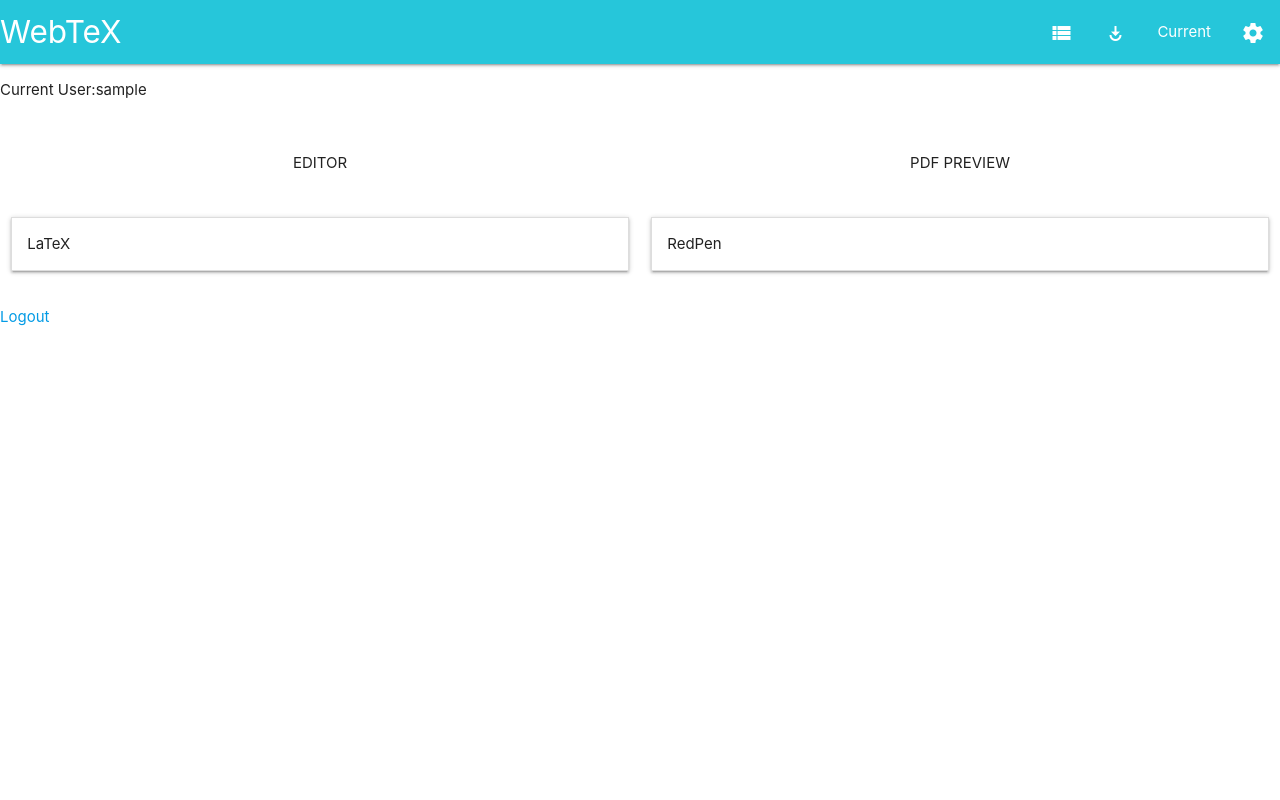
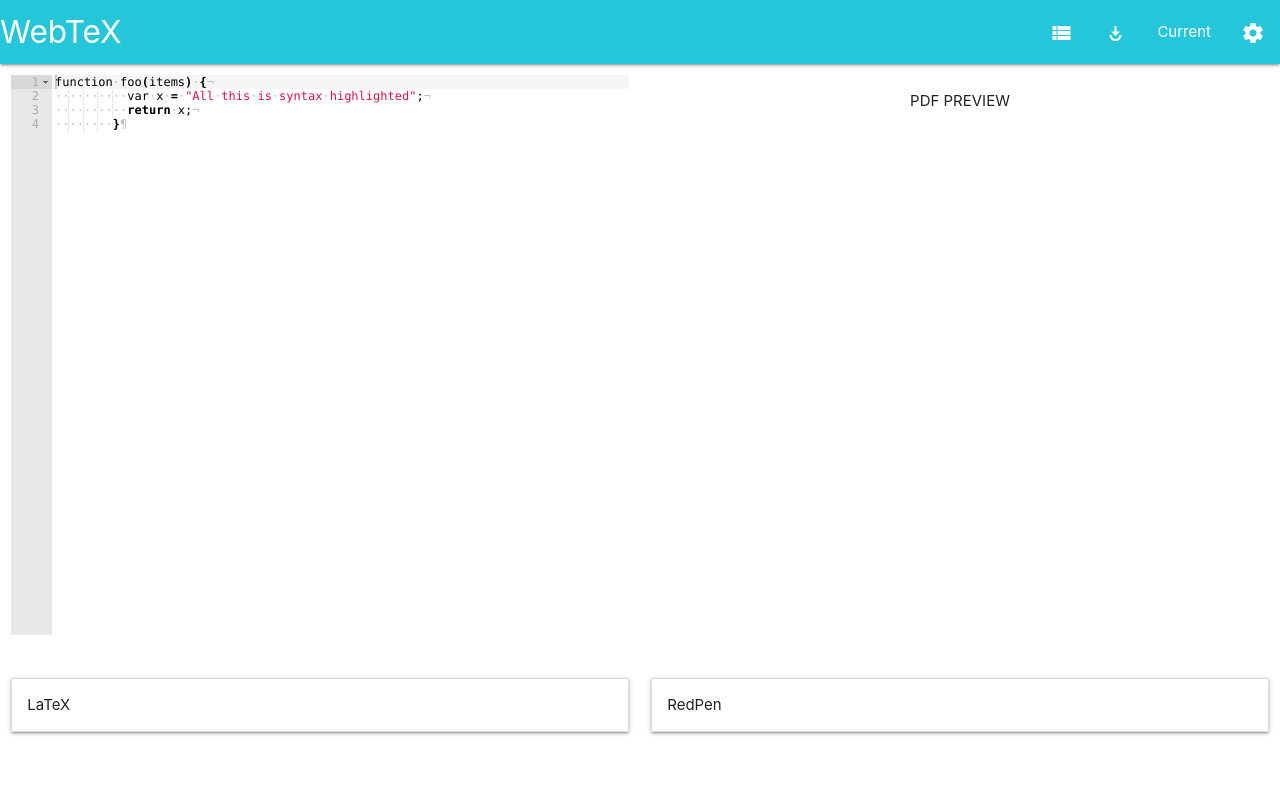
Before and after one commit to arkenous/webtex, a Django app: page / in a window 1280 px wide. Run offline with Django 3.2, Linux system fonts and the light colour scheme; the visitor is signed in with stand-in values (Sample User, id 1); some libraries are stand-ins or nearby versions.

Commit message:
FIx layout, and add some modals to show latex/redpen logs and directory list

```diff
--- a/editor/templates/index.jinja
+++ b/editor/templates/index.jinja
@@ -1,11 +1,22 @@
 {% extends "base.jinja" %}
+
+{% block header %}
+  <script src="https://cdnjs.cloudflare.com/ajax/libs/ace/1.2.8/ace.js" type="text/javascript" charset="utf-8"></script>
+  <style>
+    html {height:100%;}
+    body {height:100%;}
+    .tabs-content {height: 100% !important;}
+    .carousel {height: 100% !important;}
+    .carousel-item {height: 100% !important;}
+  </style>
+{% endblock %}
 
 {% block content %}
   <nav class="hide-on-small-only cyan lighten-1">
     <div class="nav-wrapper">
       <a href="#" class="brand-logo left">WebTeX</a>
       <ul id="nav-mobile" class="right">
-        <li><a href="#" class="waves-effect waves-light"><i class="material-icons">view_list</i></a></li>
+        <li><a href="#directory_list_fixed_footer_modal" class="waves-effect waves-light modal-trigger"><i class="material-icons">view_list</i></a></li>
         <li><a href="#" class="waves-effect waves-light"><i class="material-icons">play_for_work</i></a></li>
         <li><a href="#" id="current">Current</a> </li>
         <li><a href="#" class="waves-effect waves-light"><i class="material-icons">settings</i></a></li>
@@ -16,24 +27,25 @@
     <div class="nav-wrapper">
       <a href="#" class="brand-logo left">WebTeX</a>
       <ul id="nav-mobile" class="right">
-        <li><a href="#" class="waves-effect waves-light"><i class="material-icons">view_list</i></a></li>
+        <li><a href="#directory_list_fixed_footer_modal" class="waves-effect waves-light"><i class="material-icons">view_list</i></a></li>
         <li><a href="#" id="current">Current</a> </li>
         <li><a href="#" class="waves-effect waves-light"><i class="material-icons">settings</i></a></li>
       </ul>
     </div>
   </nav>
 
-  <div class="container-fluid">
-    <div class="row">
-      <p>Current User:{{ user.username }}</p>
-    </div>
-
+  <div class="container-fluid" style="padding-top: 0.75rem; height: 90vh;">
     <div class="row hide-on-med-and-down">
       <div class="col l6">
-        <p class="center">EDITOR</p>
+        <div id="editor-l" style="height: 70vh;">function foo(items) {
+          var x = "All this is syntax highlighted";
+          return x;
+        }</div>
       </div>
       <div class="col l6">
+        <div id="preview" style="height: 70vh;">
           <p class="center">PDF PREVIEW</p>
+        </div>
       </div>
     </div>
     <div class="row hide-on-med-and-down">
@@ -55,60 +67,103 @@
       </div>
     </div>
 
-    <div class="row hide-on-large-only">
-      <div class="col s12 m12">
+    <div class="row hide-on-large-only" style="height: 100%; margin-bottom: 0 !important;">
+      <div class="col s12 m12" style="height: 100%;">
+        <div class="row" style="height: 100%; margin-bottom: 0 !important; padding-bottom: 50px">
           <ul class="tabs">
             <li class="tab col s6 m6"><a href="#editor-tab">Editor</a></li>
             <li class="tab col s6 m6"><a href="#preview-tab">Preview</a></li>
           </ul>
-        <div id="editor-tab" class="col s12 m12 blue">
-          <div class="row">
-            <div class="col s12 m12">
-              <p class="center">EDITOR</p>
-            </div>
-          </div>
-          <div class="row">
-            <div class="col s12 m12">
-              <ul class="collapsible center" data-collapsible="expandable">
-                <li>
-                  <div class="collapsible-header waves-effect waves-teal">LaTeX</div>
-                  <div class="collapsible-body"><span></span></div>
-                </li>
-              </ul>
+          <div id="editor-tab" class="col s12 m12 blue" style="height: 100%; padding-bottom: 50px;">
+            <div class="row" style="height: 100%; margin-bottom: 0 !important;">
+              <div class="col s12 m12" style="height: 100%;">
+                <div id="editor-s" style="height: 100%;">function foo(items) {
+                  var x = "All this is syntax highlighted";
+                  return x;
+                  }</div>
               </div>
             </div>
           </div>
-
-        <div id="preview-tab" class="col s12 m12 red">
-          <div class="row">
-            <div class="col s12 m12">
+          <div id="preview-tab" class="col s12 m12 red" style="height: 100%;">
+            <div class="row" style="height: 100%; margin-bottom: 0 !important;">
+              <div class="col s12 m12" style="height: 100%;">
+                <div id="preview" style="height: 100%;">
                   <p class="center">PREVIEW</p>
                 </div>
               </div>
-          <div class="row">
-            <div class="col s12 m12">
-              <ul class="collapsible center" data-collapsible="expandable">
-                <li>
-                  <div class="collapsible-header waves-effect waves-red">RedPen</div>
-                  <div class="collapsible-body"><span></span></div>
-                </li>
-              </ul>
             </div>
+          </div>
+        </div>
+        <div class="row" style="position: fixed; bottom: 0;left: 0; right: 0;width: 100%;height: 40px;margin-bottom: 0 !important;">
+          <div class="col s6 m6">
+            <a class="waves-effect waves-light btn teal modal-trigger" href="#log_bottom_sheet_modal" style="width: 100%;">LaTeX</a>
+          </div>
+          <div class="col s6 m6">
+            <a class="waves-effect waves-light btn red modal-trigger" href="#log_bottom_sheet_modal" style="width: 100%;">RedPen</a>
           </div>
         </div>
       </div>
       <script type="text/javascript">$(document).ready(function() {$('ul.tabs').tabs({'swipeable': true});})</script>
     </div>
   </div>
-
-  <div>
-    <a href="/logout">Logout</a>
-  </div>
-
   <div class="fixed-action-btn hide-on-med-and-up">
     <a class="btn btn-floating waves-effect waves-light red">
       <i class="material-icons">play_for_work</i>
     </a>
   </div>
 
+  <!-- Bottom sheet modal to show latex/redpen logs -->
+  <div id="log_bottom_sheet_modal" class="modal bottom-sheet">
+    <div class="modal-content">
+      <h4 id="log_bottom_sheet_modal_title">Modal Header</h4>
+      <p id="log_bottom_sheet_modal_content">Log text...</p>
+    </div>
+    <div class="modal-footer">
+      <a href="#!" class="modal-action modal-close waves-effect waves-red btn-flat">Close</a>
+    </div>
+  </div>
+  <script type="text/javascript">$(document).ready(function() {$('.modal').modal();})</script>
+
+  <!-- Directory list -->
+  <div id="directory_list_fixed_footer_modal" class="modal modal-fixed-footer">
+    <div class="modal-content">
+      <h4>Directory list</h4>
+      <form>
+        <p>
+          <input type="checkbox" class="checkbox_directory_list_item" id="directory_list_item_1"/>
+          <label for="directory_list_item_1">Sample1</label>
+        </p>
+        <p>
+          <input type="checkbox" class="checkbox_directory_list_item" id="directory_list_item_2"/>
+          <label for="directory_list_item_2">Sample2</label>
+        </p>
+        <p>
+          <input type="checkbox" class="checkbox_directory_list_item" id="directory_list_item_3"/>
+          <label for="directory_list_item_3">Sample3</label>
+        </p>
+      </form>
+    </div>
+    <div class="modal-footer">
+      <a href="#!" class="modal-action modal-close waves-effect waves-light btn-flat">Cancel</a>
+      <a href="#!" class="modal-action modal-close waves-effect waves-red btn-flat">Delete</a>
+    </div>
+  </div>
+  <script type="text/javascript">$(document).ready(function() {$('.modal').modal();})</script>
+
+  <script type="text/javascript">
+    var editor_l = ace.edit("editor-l");
+    editor_l.setTheme("ace/theme/github");
+    editor_l.getSession().setMode("ace/mode/javascript");
+    editor_l.getSession().setTabSize(2);
+    editor_l.getSession().setUseSoftTabs(true);
+    editor_l.setShowInvisibles(true);
+
+    var editor_s = ace.edit("editor-s");
+    editor_s.setTheme("ace/theme/github");
+    editor_s.getSession().setMode("ace/mode/javascript");
+    editor_s.getSession().setTabSize(2);
+    editor_s.getSession().setUseSoftTabs(true);
+    editor_s.setShowInvisibles(true);
+  </script>
+
 {% endblock %}
--- a/templates/base.jinja
+++ b/templates/base.jinja
@@ -11,7 +11,7 @@
   {% block header %}
   {% endblock %}
 </head>
-<body>
+<body style="height: 100%;">
   {% block content %}
   {% endblock %}
 
```
Lines whose indentation alone changed are shown as unchanged.
